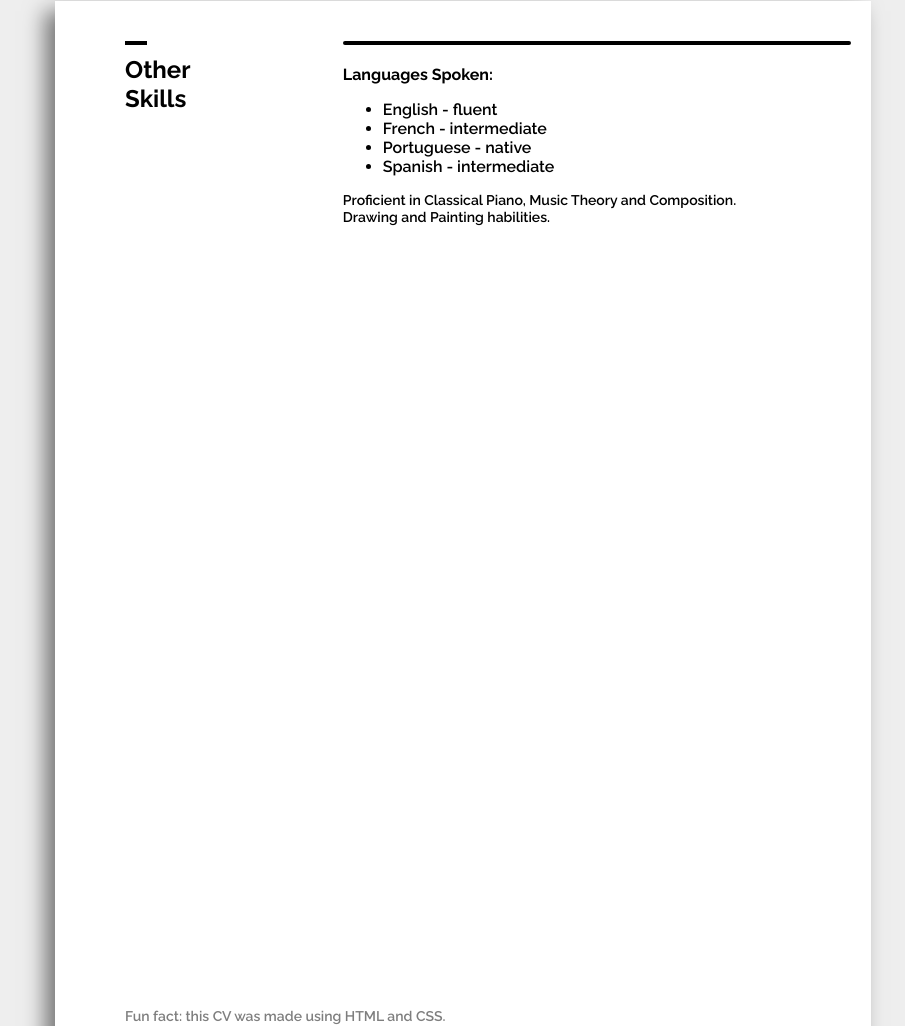
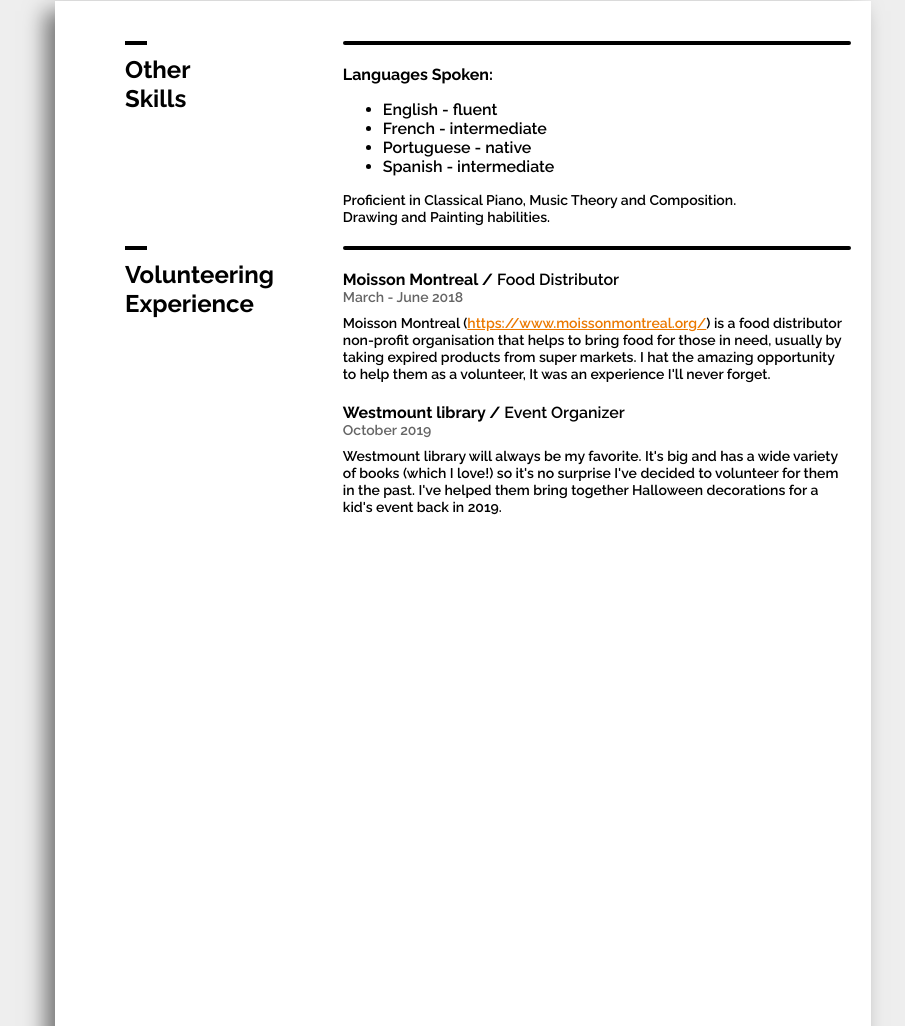
Before and after one commit to Feguri/resume, a plain HTML site: page index.html in a window 1280 px wide. Shown: the part 1133-2159 px from the top of the page, without its empty margins (177-1082 px from the left). Drawn offline with Linux system fonts and the light colour scheme.

Commit message:
Add files via upload

```diff
--- a/index.html
+++ b/index.html
@@ -178,6 +178,40 @@
 
         </div>
 
+        <div class="section-4">
+
+            <div class="box-1 padding-top">
+                <h2 class="name mini-hr">Volunteering Experience</h2>
+            </div>
+
+            <div class="box-2">
+                <hr>
+
+                <h2 class="mobile">Volunteering Experience</h2>
+                <div>
+                    <div>
+                        <b>Moisson Montreal /</b> Food Distributor
+                        <p class="opacity">March - June 2018</p>
+                        <p class="padding-top2">Moisson Montreal (<a href="https://www.moissonmontreal.org/">https://www.moissonmontreal.org/</a>) is a
+                        food distributor non-profit organisation that helps to bring food for those in need, usually by taking expired products from super
+                        markets. I hat the amazing opportunity to help them as a volunteer, It was an experience I'll never forget.</p>
+                    </div>
+                    <div class="padding-top">
+                        <b>Westmount library /</b> Event Organizer
+                        <p class="opacity">October 2019</p>
+                        <p class="padding-top2">Westmount library will always be my favorite. It's big and has a wide variety of books (which I love!)
+                            so it's no surprise I've decided to volunteer for them in the past. I've helped them bring together Halloween decorations
+                            for a kid's event back in 2019.
+                        </p>
+                    </div>
+
+
+                </div>
+
+            </div>
+
+        </div>
+
         <p style="margin-top: 782px; opacity: 50%;">Fun fact: this CV was made using HTML and CSS.</p>
     </div>
 </body>
```
